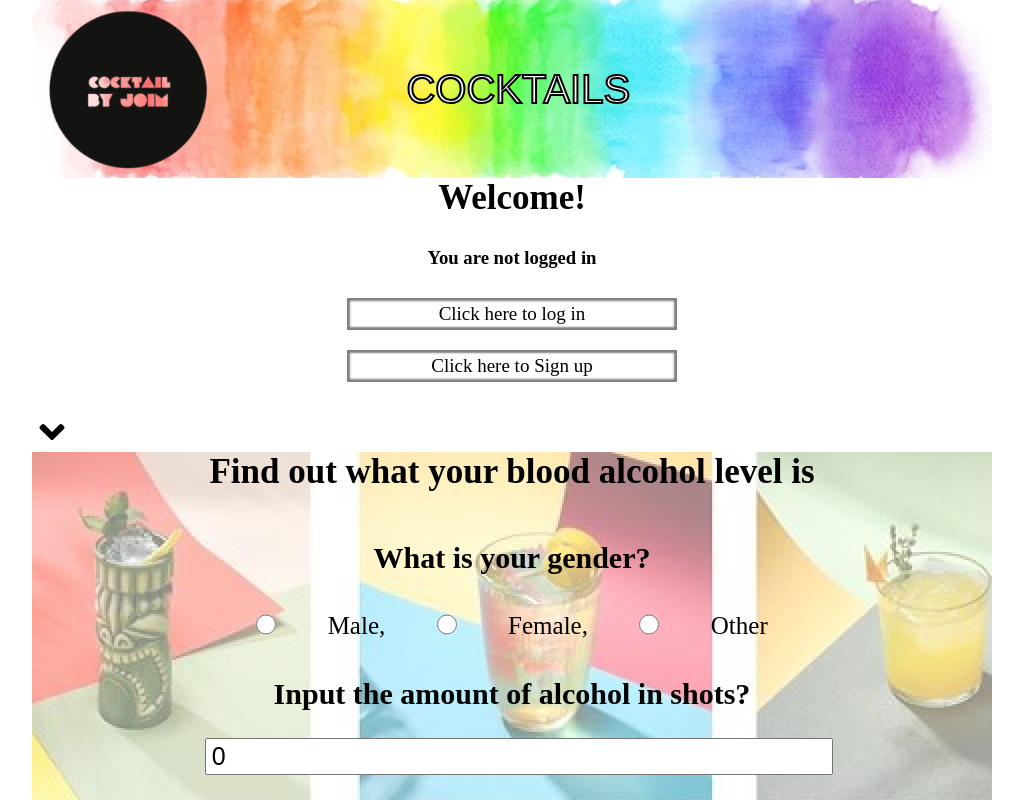
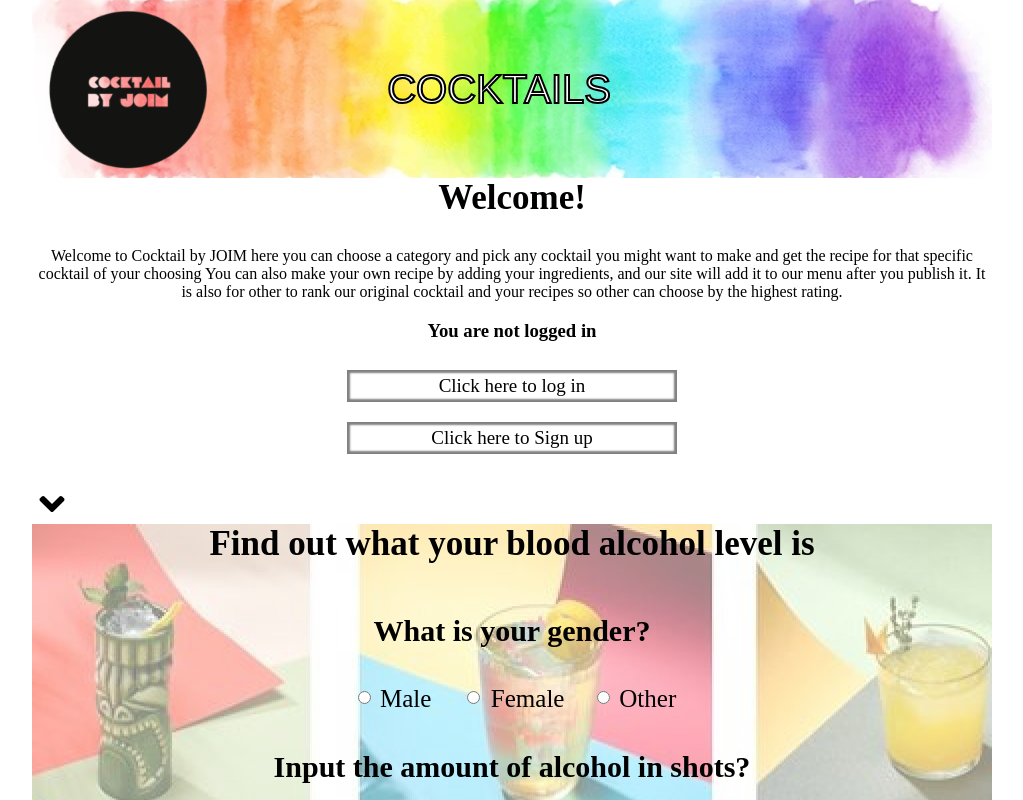
Before and after one commit to Inga-Helgadottir/SP-front-end, a React (Create React App) app: page /alcoholUnits in a window 1280 px wide. Shown: the top 800 px of the page, without its empty margins (128-1151 px from the left). Built offline with nearby package versions, Linux system fonts and the light colour scheme.

Commit message:
mediaqueries + nav bar toutch up"

```diff
--- a/src/App.js
+++ b/src/App.js
@@ -9,8 +9,7 @@ import Header from "./components/Header";
 import LogOut from "./components/LogOut";
 import { loginUrl, signUpUrl } from "./settings";
 import SignUp from "./components/SignUp";
-import img from "./images/logo.png";
-import ChangeUser from "./components/ChangeUser";
+import img from "./images/logowhite.png";
 
 function App() {
   const [dropDown, setDropDown] = useState(false);
@@ -145,6 +144,7 @@ function App() {
   return (
     <div className="App">
       <Header />
+
       {loggedIn ? (
         <WelcomePage name={userName} role={userRole} />
       ) : (
@@ -219,15 +219,6 @@ function App() {
                 >
                   See all users
                 </Link>
-                <Link
-                  to="/changeUser"
-                  onClick={(e) => {
-                    removeActive();
-                    addActive(e.target);
-                  }}
-                >
-                  Change a users role
-                </Link>
               </div>
             )}
         </nav>
--- a/src/components/AlcoholUnits.jsx
+++ b/src/components/AlcoholUnits.jsx
@@ -80,12 +80,18 @@ const AlcoholUnits = () => {
                 className="radioBtns"
                 onChange={(e) => setGender(e.target.value)}
               >
-                <input type="radio" value="Male" name="gender" />
-                <label>Male,</label>
-                <input type="radio" value="Female" name="gender" />
-                <label>Female,</label>
-                <input type="radio" value="Other" name="gender" />
-                <label>Other</label>
+                <div className="radioOption">
+                  <input type="radio" value="Male" name="gender" />
+                  <label>Male</label>
+                </div>
+                <div className="radioOption">
+                  <input type="radio" value="Female" name="gender" />
+                  <label>Female</label>
+                </div>
+                <div className="radioOption">
+                  <input type="radio" value="Other" name="gender" />
+                  <label>Other</label>
+                </div>
               </div>
             </div>
 
--- a/src/components/WelcomePage.jsx
+++ b/src/components/WelcomePage.jsx
@@ -7,6 +7,14 @@ const WelcomePage = ({ name, role }) => {
       {name === "null" ? (
         <div>
           <h2>Welcome!</h2>
+          <p>
+            Welcome to Cocktail by JOIM here you can choose a category and pick
+            any cocktail you might want to make and get the recipe for that
+            specific cocktail of your choosing You can also make your own recipe
+            by adding your ingredients, and our site will add it to our menu
+            after you publish it. It is also for other to rank our original
+            cocktail and your recipes so other can choose by the highest rating.
+          </p>
           <h3>You are not logged in</h3>
           <div className="logInSignUpLinks">
             <a
@@ -29,6 +37,15 @@ const WelcomePage = ({ name, role }) => {
         <div>
           <h2>Welcome {name} !</h2>
           <h3>Your role on this site is {role[0]}</h3>
+          <p className="welcomePTag">
+            <span className="bold">Welcome to Cocktail by JOIM!</span> <br />
+            <br />
+            Here you can choose a category and pick any cocktail you might want
+            to make and get the recipe for that specific cocktail.
+            <br />
+            You can also make your own recipe by adding your ingredients, and
+            our site will add it to our menu after you publish it.
+          </p>
           <a
             href="#logOutScroll"
             className="btn"
--- a/src/styles/AlcoholUnits.css
+++ b/src/styles/AlcoholUnits.css
@@ -8,6 +8,8 @@
   display: flex;
   flex-direction: row;
   justify-content: space-evenly;
+  width: 50%;
+  margin: 0 auto;
 }
 .form-control label {
   font-size: 30px;
@@ -20,10 +22,20 @@
 }
 .radioBtns input {
   padding: 0;
-  margin: 0;
+  margin: 0 12% 0 0;
   width: 20px;
 }
 .radioBtns label {
   font-size: 25px;
   font-weight: normal;
 }
+.radioOption {
+  display: flex;
+  justify-content: space-between;
+  margin-right: 12%;
+}
+@media only screen and (max-width: 423px) {
+  .radioBtns {
+    flex-direction: column;
+  }
+}
--- a/src/styles/header.css
+++ b/src/styles/header.css
@@ -10,7 +10,7 @@ header h1 {
   -webkit-text-stroke-width: 2px;
   -webkit-text-stroke-color: black;
   font-size: 40px;
-  margin: auto auto auto 19%;
+  margin: auto auto auto 17%;
 }
 
 header img {
--- a/src/styles/nav.css
+++ b/src/styles/nav.css
@@ -1,10 +1,11 @@
 nav {
   display: flex;
   justify-content: space-between;
+  flex-direction: column;
   border: solid 2px black;
   padding: 5px;
   background-color: white;
-  flex-wrap: wrap;
+  flex-wrap: inherit;
 }
 nav a {
   color: black;
--- a/src/styles/welcomePage.css
+++ b/src/styles/welcomePage.css
@@ -5,3 +5,9 @@
 .logInSignUpLinks a {
   width: 30%;
 }
+.welcomePTag {
+  margin: 4% auto;
+}
+.bold {
+  font-weight: bolder;
+}
```
Also changed, not shown: src/components/CocktailRecipe.jsx (+17 -0 lines), src/images/logowhite.png (added), 1 other file (tests, documents, lock files or other folders).
